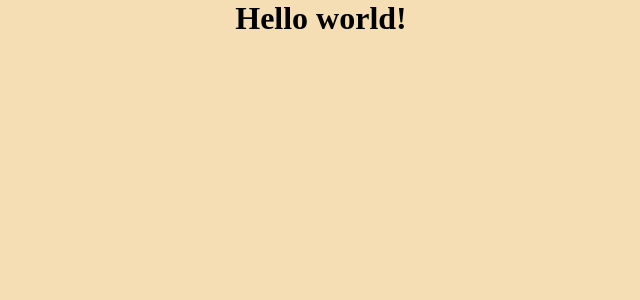
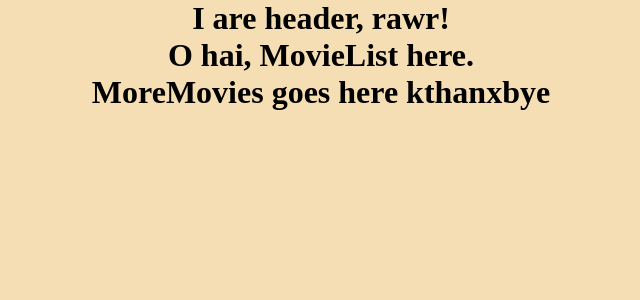
Before and after one commit to stevefaeembra/wk_14_d_1_hw, a React (Create React App) app: page / in a window 1280 px wide. Shown: the top 300 px of the page, without its empty margins (319-959 px from the left). Built offline with nearby package versions, Linux system fonts and the light colour scheme.

Commit message:
put in placeholders for components

```diff
--- a/src/App.js
+++ b/src/App.js
@@ -1,11 +1,12 @@
 import React, { Component } from 'react';
 import './App.css';
+import Page from './containers/page';
 
 class App extends Component {
   render() {
     return (
       <div className="App">
-        <h1>Hello world!</h1>
+        <Page />
       </div>
     );
   }
--- /dev/null
+++ b/src/components/header.js
@@ -0,0 +1,11 @@
+import React, { Component } from 'react';
+
+class Header extends Component {
+  render() {
+    return (
+      <h1>I are header, rawr!</h1>
+    )
+  }
+}
+
+export default Header;
--- /dev/null
+++ b/src/components/more-movies.js
@@ -0,0 +1,11 @@
+import React, { Component } from 'react';
+
+class MoreMovies extends Component {
+  render() {
+    return (
+      <h1>MoreMovies goes here kthanxbye</h1>
+    )
+  }
+}
+
+export default MoreMovies;
--- /dev/null
+++ b/src/components/movie-list.js
@@ -0,0 +1,11 @@
+import React, { Component } from 'react';
+
+class MovieList extends Component {
+  render() {
+    return (
+      <h1>O hai, MovieList here.</h1>
+    )
+  }
+}
+
+export default MovieList;
--- /dev/null
+++ b/src/containers/page.js
@@ -0,0 +1,25 @@
+import React, { Component } from 'react';
+import InitialState from '../db/initial-state';
+import Header from "../components/header";
+import MovieList from "../components/movie-list";
+import MoreMovies from "../components/more-movies";
+
+class Page extends Component {
+
+  constructor(props) {
+    super(props);
+    this.state = InitialState;
+  }
+
+  render() {
+    return (
+      <div className='page'>
+        <Header />
+        <MovieList />
+        <MoreMovies />
+      </div>
+    );
+  }
+}
+
+export default Page;
```
Also changed, not shown: src/db/initial-state.js (added).
